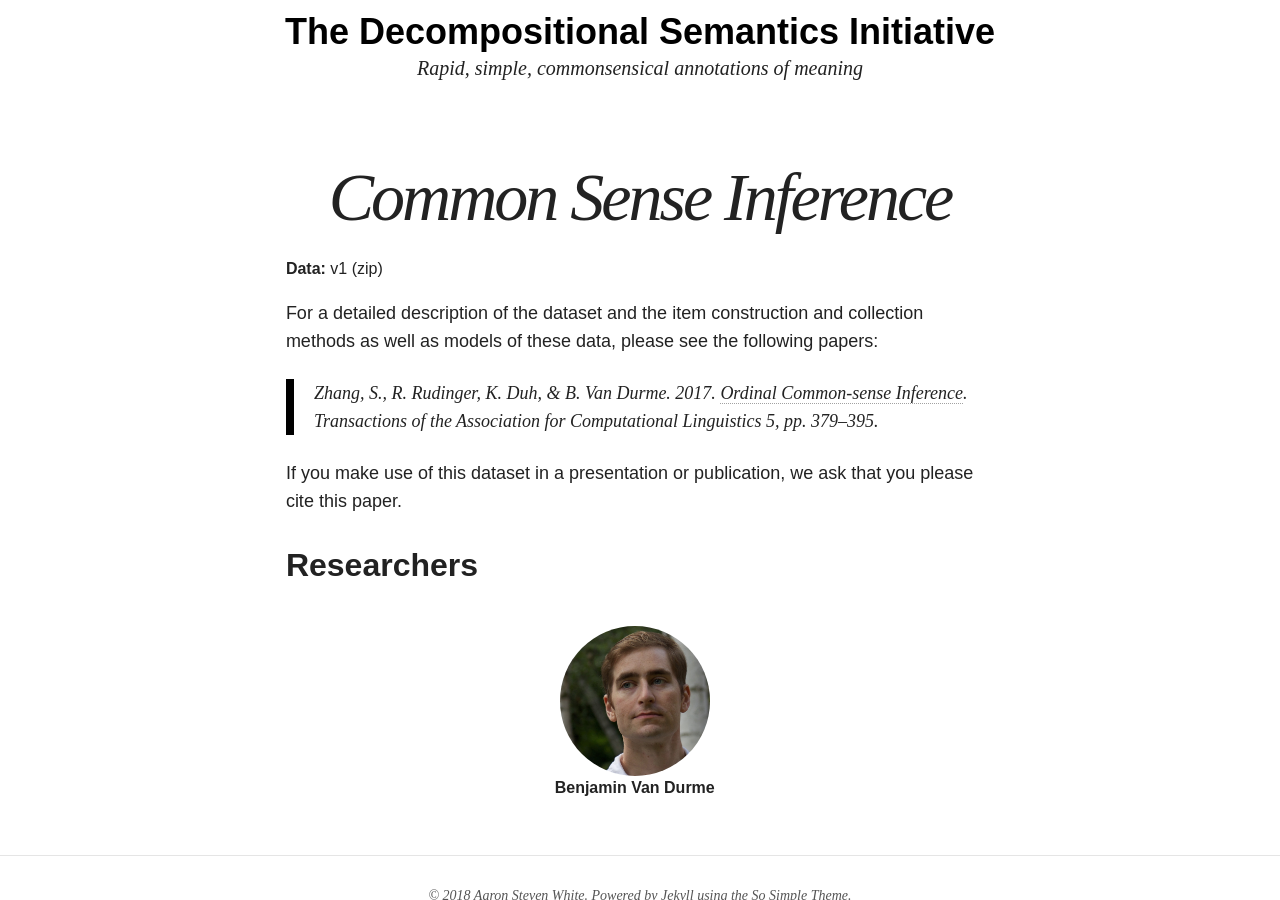
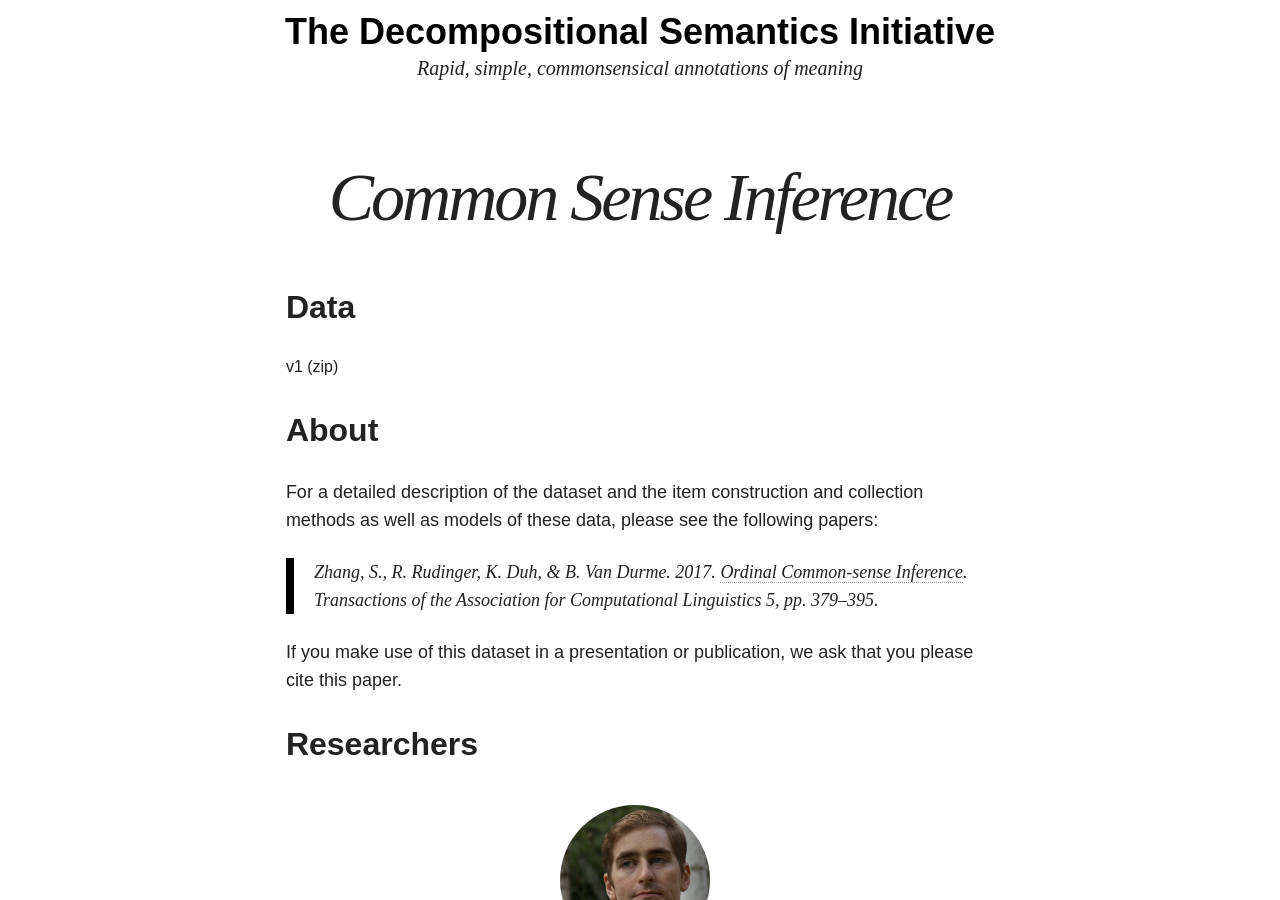
Before and after one commit to decompositional-semantics-initiative/decompositional-semantics-initiative.github.io, a Jekyll site: the page built from projects/common-sense-inference/index.md, in a window 1280 px wide and 900 px high, scrolled down 315 px. Built offline with Jekyll 4.4.1, drawn with Linux system fonts in a browser that asks for light colours; nearby versions of some CDN libraries.

Commit message:
Added/changed headings

```diff
--- a/_layouts/project.html
+++ b/_layouts/project.html
@@ -22,11 +22,14 @@
       </header>
       <div class="entry-content">
         {% if project.datasets %}
-        <b>Data:</b> {% for dataset in project.datasets %}<a href="{{ dataset.url }}">{{ dataset.name }} ({{ dataset.filetype }})</a>{% if forloop.last == false %},{% endif %} {% endfor %}
+        <h2>Data</h2>
+        {% for dataset in project.datasets %}<a href="{{ dataset.url }}">{{ dataset.name }} ({{ dataset.filetype }})</a>{% if forloop.last == false %},{% endif %} {% endfor %}
         {% endif %}
         {% if project.repository %}
-        <a href="{{ project.repository }}">Code</a>
+        <h2>Code</h2>
+        <a href="{{ project.repository }}">{{ project.repository }}</a>
         {% endif %}
+        <h2>About</h2>
         {{ content }}
         {% assign cols = 3 %}
         <h2>Researchers</h2>
--- a/_layouts/researcher.html
+++ b/_layouts/researcher.html
@@ -26,7 +26,7 @@
         {% for project in researcher.projects %}<a href="{{ site.url }}/projects/{{ site.data.projects[project].url }}">{{ site.data.projects[project].title }}</a>{% if forloop.last == false %},{% endif %} {% endfor %}
         <h2>Website</h2>
         <a href="{{ researcher.website }}">{{ researcher.website }}</a>
-        <h2>Bio</h2>
+        <h2>About</h2>
         {{ content }}
       </div><!-- /.entry-content -->
     </div><!-- /.entry-wrapper -->
```
